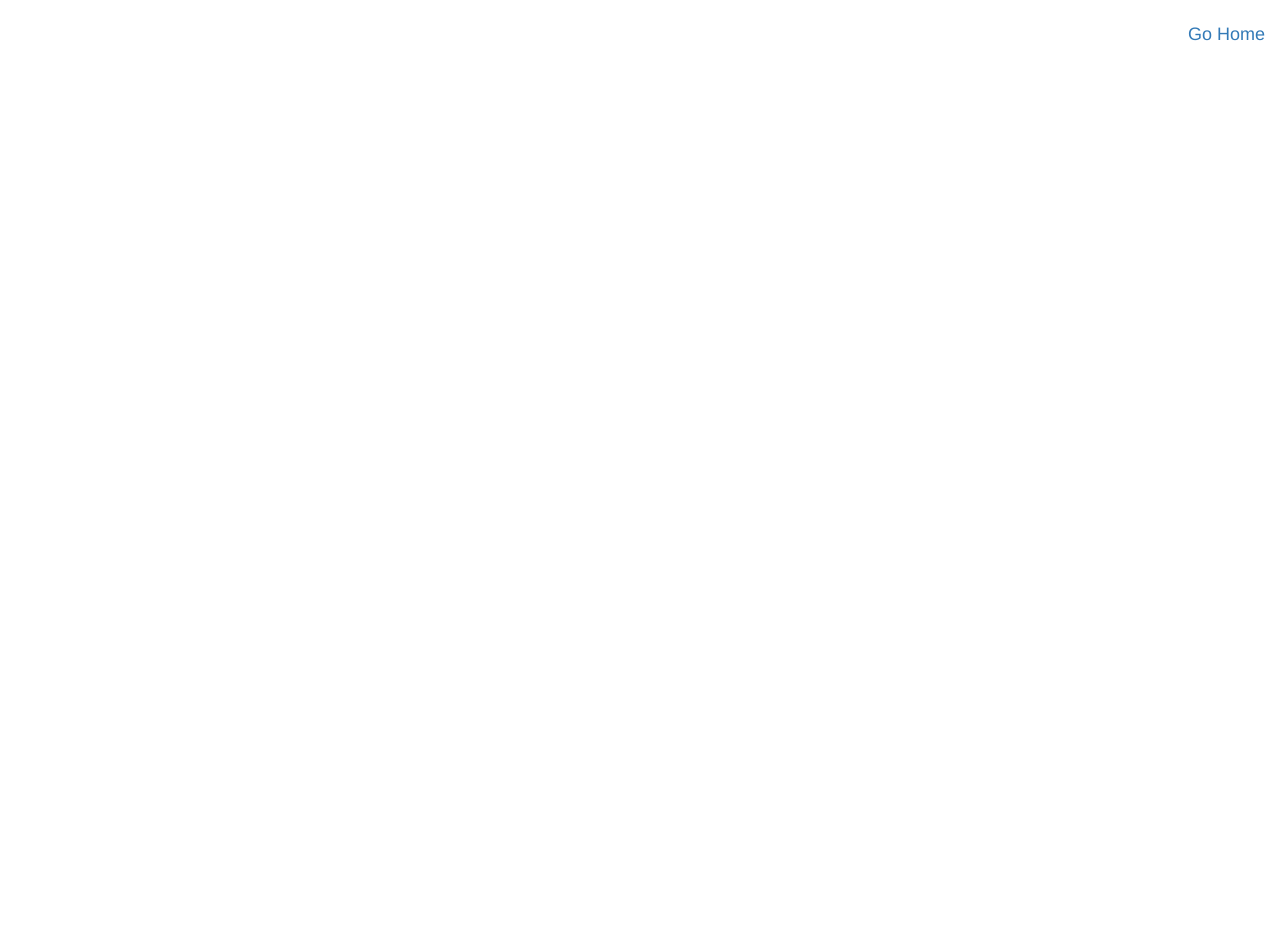
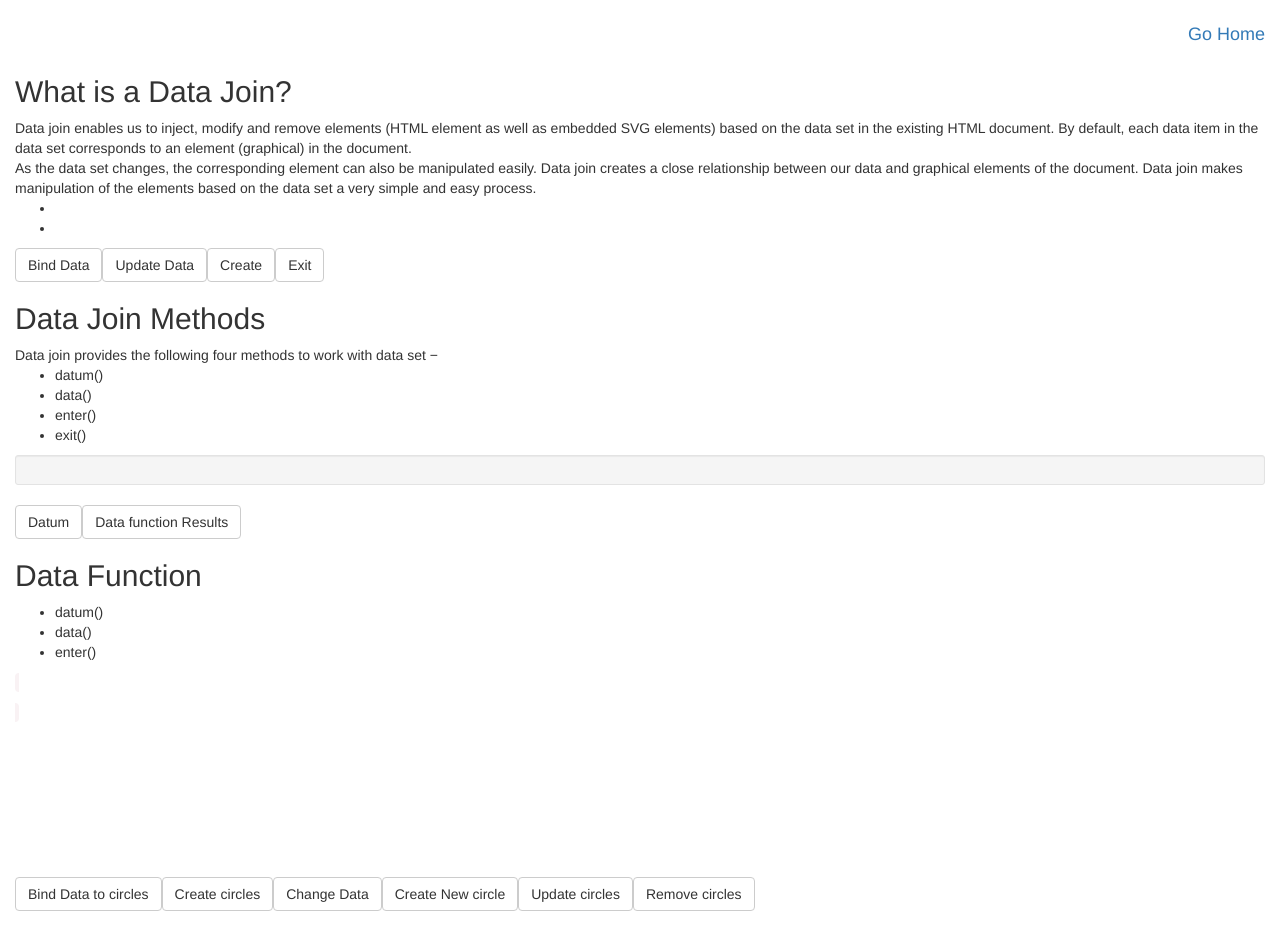
Before and after one commit to pratzavi/d3js, an Angular app: page /#/binding-data in a window 1280 px wide. Before the commit this address led to /#/. Before the commit the page ends 800 px from the top, so only its background shows below. Built offline with nearby package versions, Linux system fonts and the light colour scheme.

Commit message:
updated data binding component

```diff
--- /dev/null
+++ b/src/app/binding-data/binding-data.component.html
@@ -0,0 +1,52 @@
+<h2>What is a Data Join?</h2>
+<span>
+  Data join enables us to inject, modify and remove elements (HTML element as well as embedded SVG elements) based on the data set in the existing HTML document. By default, each data item in the data set corresponds to an element (graphical) in the document.<br/>
+  As the data set changes, the corresponding element can also be manipulated easily. Data join creates a close relationship between our data and graphical elements of the document. Data join makes manipulation of the elements based on the data set a very simple and easy process.
+</span>
+<ul id="list">
+  <li></li>
+  <li></li>
+</ul>
+<div>
+  <button class="btn btn-default" (click)="addData()">Bind Data</button>
+  <button class="btn btn-default" (click)="updateData()">Update Data</button>
+  <button class="btn btn-default" (click)="createNew()">Create</button>
+  <button class="btn btn-default" (click)="exit()">Exit</button>
+</div>
+<h2>Data Join Methods</h2>
+<span>Data join provides the following four methods to work with data set −</span>
+<ul id="methods">
+  <li>datum()</li>
+  <li>data()</li>
+  <li>enter()</li>
+  <li>exit()</li>
+</ul>
+<div class="well well-sm">
+  <p></p>
+  <div id="fromDatum"></div>
+</div>
+<div>
+  <button class="btn btn-default" (click)="datum()">Datum</button>
+  <button class="btn btn-default" (click)="dataFnUsage()">Data function Results</button>
+</div>
+<h2>Data Function</h2>
+<ul id="dumData">
+  <li>datum()</li>
+  <li>data()</li>
+  <li>enter()</li>
+</ul>
+<code>
+  <p>{{tempD}}</p>
+  <p>{{tempI}}</p>
+  <p>{{tempThis}}</p>
+</code>
+<div>
+  <svg id="my-svg"></svg>
+</div>
+<div>{{circles}}</div>
+<button class="btn btn-default" (click)="dataStructure()">Bind Data to circles</button>
+<button class="btn btn-default" (click)="createCircles()">Create circles</button>
+<button class="btn btn-default" (click)="dataChanges()">Change Data</button>
+<button class="btn btn-default" (click)="createNewCircle()">Create New circle</button>
+<button class="btn btn-default" (click)="updateExisting()">Update circles</button>
+<button class="btn btn-default" (click)="removeCircles()">Remove circles</button>
--- /dev/null
+++ b/src/app/binding-data/binding-data.component.ts
@@ -0,0 +1,188 @@
+import { Component, OnInit } from '@angular/core';
+declare var d3: any;
+
+@Component({
+  selector: 'app-binding-data',
+  templateUrl: './binding-data.component.html',
+  styleUrls: ['./binding-data.component.css']
+})
+export class BindingDataComponent implements OnInit {
+
+  dataSet: Array<number> = [10, 20, 30, 25, 15];
+  tempD: string;
+  tempI: string;
+  tempThis: string;
+  circles: any;
+  circlesData: Array<any>;
+
+  constructor() { }
+
+  ngOnInit() {
+
+  }
+
+  addData(){
+    d3.select("#list").selectAll("li").data([10, 20, 30, 25, 15]);
+  }
+
+  updateData(){
+    d3.select("#list").selectAll("li")
+    .data(this.dataSet)
+    .text(function(d) { return d; });
+  }
+
+  createNew(){
+    d3.select("#list").selectAll("li")
+   .data([10, 20, 30, 25, 15])
+   .text(function(d) { return "This is pre-existing element and the value is " + d; })
+   .enter()
+   .append("li")
+   .text(function(d)
+      { return "This is dynamically created element and the value is " + d; });
+  }
+
+  exit(){
+    d3.selectAll("li")
+   .data([10, 20, 30, 15])
+   .exit()
+   .remove()
+  }
+
+  datum(){
+    d3.select("p")
+      .datum(50)
+      .text(function(d) {
+        return "Used existing paragraph element and the data " + d + " is assigned.";
+    });
+
+    d3.select("div#fromDatum")
+      .datum(100)
+      .append("p")
+      .text(function(d) {
+        return "Created new paragraph element and the data " + d + " is assigned.";
+    });
+  }
+
+  dataFnUsage(){
+    const self = this;
+    self.tempD = "";
+    self.tempI = "";
+    self.tempThis = "";
+    let data = [1, 2, 3];
+    let paragraph = d3.select("body")
+    .selectAll("#dumData li")
+    .data(data)
+    .text(function (d, i) {
+      console.log(d); // the data element
+      console.log(i); // the index element
+      console.log(this); // the current DOM object
+      self.tempD+= d; // the data element
+      self.tempI+= i; // the index element
+      self.tempThis+= this; // the current DOM object
+      return "The index is " + i + " and the data is " + d;
+   });
+  }
+
+  dataStructure(){
+    const x = [1, 2, 3]; // x coordinates
+    const y = [1, 3, 2]; // y coordinates
+    const r = [5, 5, 5]; // radius
+    const c = ['red', 'green', 'blue']; // colors
+
+    this.circlesData = [{
+        x: '25%',
+        y: '25%',
+        r: 15,
+        c: 'red'
+    }, {
+        x: '50%',
+        y: '50%',
+        r: 15,
+        c: 'green'
+    }, {
+        x: '75%',
+        y: '75%',
+        r: 15,
+        c: 'blue'
+    }];
+
+    let mySvg = d3.select('#my-svg');
+    this.circles = mySvg
+      .selectAll('circle')
+      .data(this.circlesData);
+    console.log(this.circles);
+  }
+
+  createCircles(){
+    this.circles
+    .enter()
+    .append('circle')
+    .attr('cx', function(d) {
+        return d.x;
+    })
+    .attr('cy', function(d) {
+        return d.y;
+    })
+    .attr('fill', function(d){
+        return d.c;
+    })
+    .attr('r', function(d) {
+        return d.r;
+    });
+  }
+
+
+  dataChanges(){
+    // change coordinates of the first circle:
+    this.circlesData[0].x = "10%";
+    this.circlesData[0].y = "10%";
+
+    // add a new circle:
+    this.circlesData.push({
+        x: "85%",
+        y: "85%",
+        r: 15,
+        c: 'yellow'
+    });
+    let mySvg = d3.select('#my-svg');
+    this.circles = mySvg
+    .selectAll('circle')
+    .data(this.circlesData);
+  }
+
+  createNewCircle(){
+    // change coordinates of the first circle:
+    this.circlesData[0].x = "10%";
+    this.circlesData[0].y = "10%";
+
+    // add a new circle:
+    this.circlesData.push({
+        x: "80%",
+        y: "80%",
+        r: 15,
+        c: 'yellow'
+    });
+    this.createCircles();
+  }
+
+  updateExisting(){
+    // update (x,y) coordinates:
+    this.circles
+    .attr('cx', function(d) {
+        return d.x;
+    })
+    .attr('cy', function(d) {
+        return d.y;
+    });
+  }
+
+  removeCircles(){
+    let mySvg = d3.select('#my-svg');
+    mySvg
+    .selectAll('circle')
+    .data([])
+    .exit()
+    .remove();
+  }
+
+}
--- a/src/app/home/home.component.html
+++ b/src/app/home/home.component.html
@@ -23,8 +23,7 @@
         <li><a href="#principles">D3 principles</a></li>
         <li><a href="#selections">selections</a></li>
         <li><a href="#manipulating-selections">Manipulating selections</a></li>
-        <li><a href="#binding-data">Binding Data</a></li>
-        <li><a href="#displaying-data">Displaying data</a></li>
+        <li><a href="#binding-data">Binding & Displaying Data</a></li>
         <li><a href="#load-ext-data">Loading data externally</a></li>
         <li><a href="#scales">Scales</a></li>
         <li><a href="#axes">Axes</a></li>
```
Also changed, not shown: src/app/app.routing.ts (+5 -2 lines), src/app/binding-data/binding-data.component.css (added), 1 other file (tests, documents, lock files or other folders).
